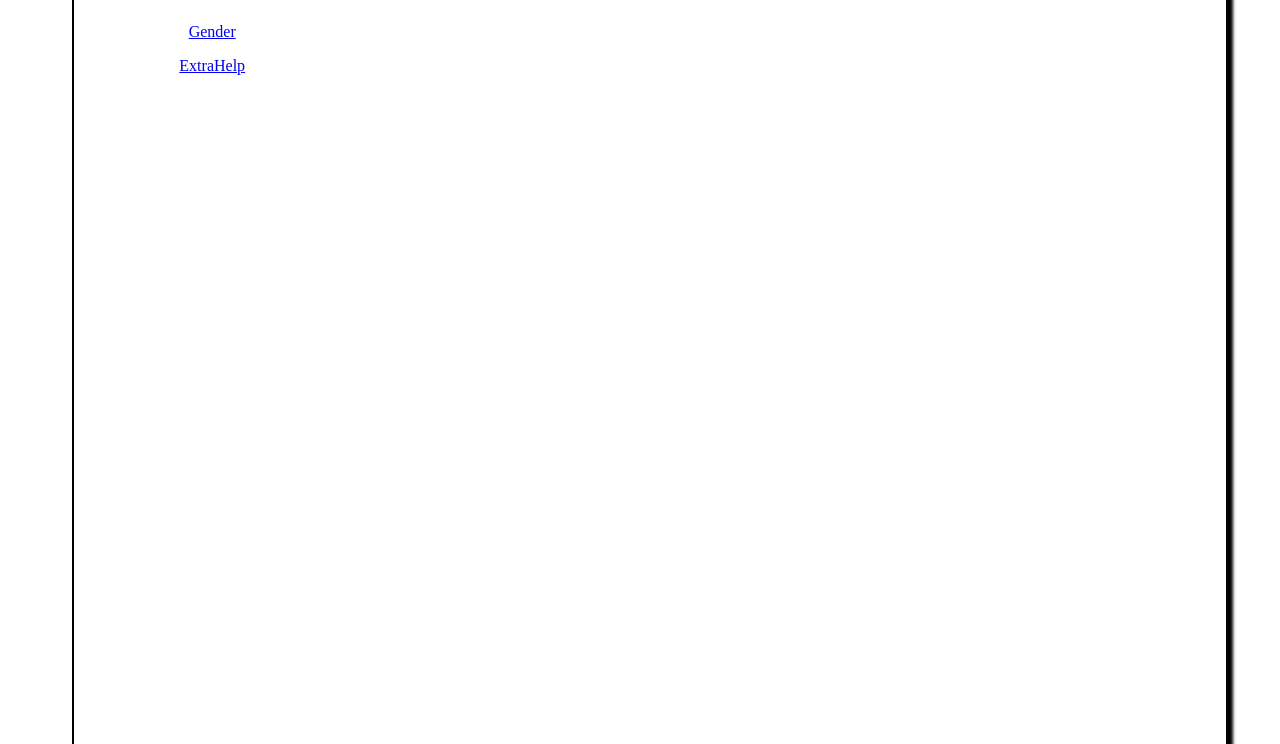
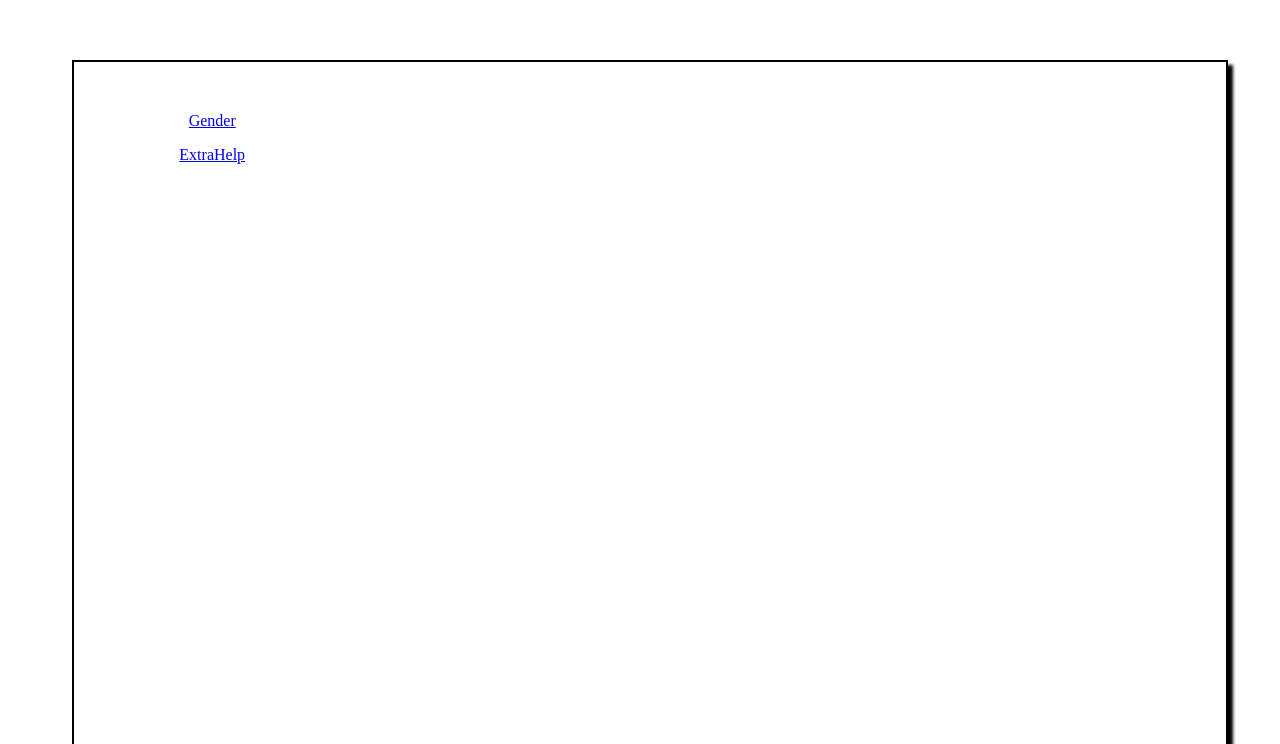
Before and after one commit to KristopherVala/WebsiteWalkthroughRough, a plain HTML site: page Landing.html in a window 1280 px wide. Shown: the part 56-800 px from the top of the page. Drawn offline with Linux system fonts and the light colour scheme.

Commit message:
Update Landing.html

```diff
--- a/Landing.html
+++ b/Landing.html
@@ -6,7 +6,7 @@
 
     </div>
     <br />
-    <div style="margin-left:5%;margin-right:5%;margin-top:%;color:black;border:2px solid black;
+    <div style="margin-left:5%;margin-right:5%;margin-top:7%;color:black;border:2px solid black;
         box-shadow:5px 5px 3px black;height:100%;position:fixed;width:90%;background-image:url(media/fresh_snow.png);">
 
         <div style="height:100%;width:20%;float:left;padding-left:2%;text-align:center;margin-top:3%;">
```
